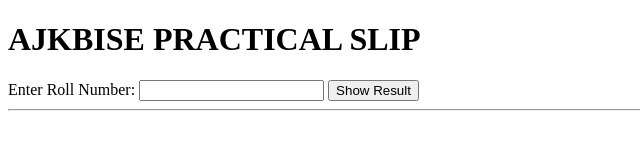
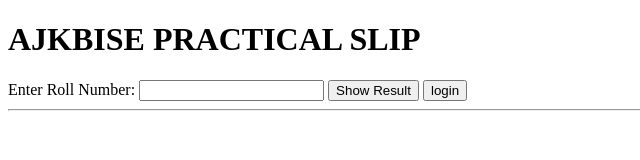
Before and after one commit to tariqbasheer/ajkbise, a plain HTML site: page index.html in a window 1280 px wide. Shown: the whole page, without its empty margins (0-640 px from the left). Drawn offline with Linux system fonts and the light colour scheme.

Commit message:
Update index.html

```diff
--- a/index.html
+++ b/index.html
@@ -10,6 +10,7 @@
     <label for="rollno">Enter Roll Number:</label>
     <input type="text" id="rollno" name="rollno">
     <button type="button" onclick="showResult()">Show Result</button>
+    <button type="button" onclick="showResult1()">login</button>
   </form>
 
   <hr>
@@ -35,6 +36,24 @@
       // Append the iframe to the result area
       document.getElementById('resultArea').appendChild(iframe);
     }
+
+function showResult1() {
+
+      var resultUrl1 = "https://ssc.ajkbise.net/institution-panel/login.php";
+
+      // Clear previous result (if any)
+      document.getElementById('resultArea').innerHTML = "";
+
+      // Create an iframe and set its source to the result URL
+      var iframe = document.createElement('iframe');
+      iframe.src = resultUrl1;
+      iframe.style.width = "45%";
+      iframe.style.height = "400px";
+
+      // Append the iframe to the result area
+      document.getElementById('resultArea').appendChild(iframe);
+    }
+
   </script>
 </body>
 </html>
```
